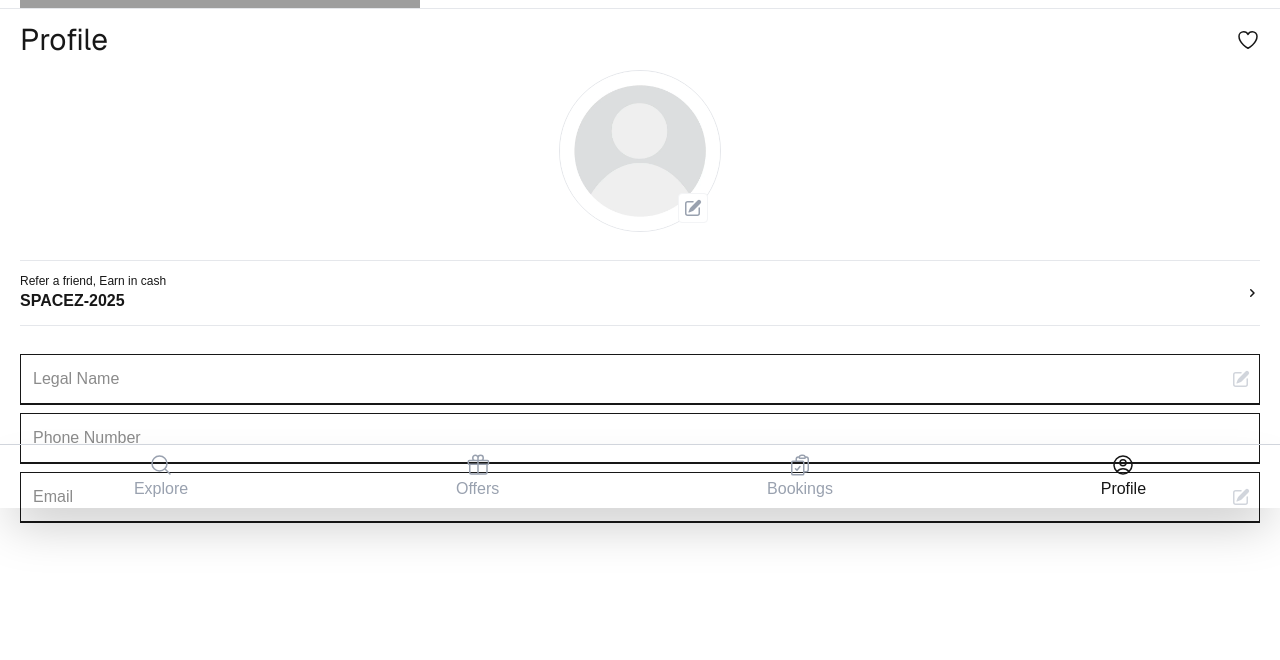
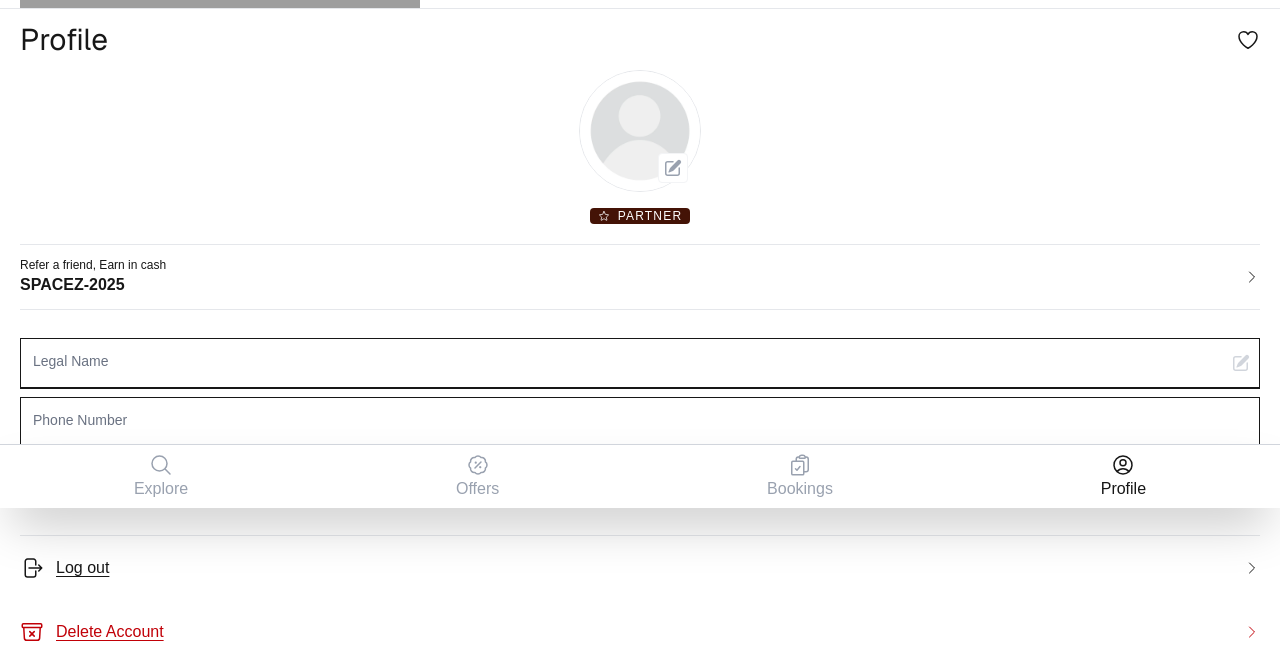
Before and after one commit to Karthikk7293/spacez-app, a Next.js app: page /profile in a window 1280 px wide. Shown: the part 292-952 px from the top of the page. Before the commit the page ends 823 px from the top, so only its background shows below. Built offline with nearby package versions, Linux system fonts and the light colour scheme; grey boxes are pictures that could not be loaded.

Commit message:
👌 IMPROVE: multiple updates

```diff
--- a/app/profile/layout.tsx
+++ b/app/profile/layout.tsx
@@ -8,9 +8,9 @@ export default function ProfileLayout({ children }: { children: React.ReactNode
     return (
         <div className=" min-h-screen">
             <Header />
-            <div className="">
+            <main className="">
                 {children}
-            </div>
+            </main>
             <Footer />
         </div>
     );
--- a/app/profile/page.tsx
+++ b/app/profile/page.tsx
@@ -1,6 +1,11 @@
 'use client'
 
-import InputBox from "@/components/ui/InputBox"
+import DeleteAccount from "@/components/ui/DeleteAccount"
+import LogoutButton from "@/components/ui/LogoutButton"
+import PartnerCard from "@/components/ui/PartnerCard"
+import ProfileCard from "@/components/ui/ProfileCard"
+import ProfileForm from "@/components/ui/ProfileForm"
+import { ChevronRightIcon } from "@heroicons/react/24/outline"
 import Image from "next/image"
 import { useState } from "react"
 
@@ -9,7 +14,7 @@ const ProfilePage = () => {
 
     return (
         <div className="">
-            <div className="px-5 ">
+            <div className="px-5 mb-24">
                 <div className="flex justify-between items-center  py-2 ">
                     <h2 className={`text-[30px] font-sans `} >
                         Profile
@@ -25,39 +30,22 @@ const ProfilePage = () => {
                     </span>
 
                 </div>
-                <div className="flex justify-center pb-7 ">
-                    <div className="border rounded-full border-gray-200 w-fit relative ">
-                        <Image width={160} height={160} alt="avatar" src={"/avatar.webp"} className="rounded-full" />
-                        <span className="absolute right-3 bottom-2 border rounded p-1 border-gray-100 bg-white text-gray-400">
-                            <svg xmlns="http://www.w3.org/2000/svg" viewBox="0 0 20 20" fill="currentColor" className="size-5">
-                                <path d="m5.433 13.917 1.262-3.155A4 4 0 0 1 7.58 9.42l6.92-6.918a2.121 2.121 0 0 1 3 3l-6.92 6.918c-.383.383-.84.685-1.343.886l-3.154 1.262a.5.5 0 0 1-.65-.65Z" />
-                                <path d="M3.5 5.75c0-.69.56-1.25 1.25-1.25H10A.75.75 0 0 0 10 3H4.75A2.75 2.75 0 0 0 2 5.75v9.5A2.75 2.75 0 0 0 4.75 18h9.5A2.75 2.75 0 0 0 17 15.25V10a.75.75 0 0 0-1.5 0v5.25c0 .69-.56 1.25-1.25 1.25h-9.5c-.69 0-1.25-.56-1.25-1.25v-9.5Z" />
-                            </svg>
-                        </span>
-
-
-                    </div>
-                </div>
+                <ProfileCard />
+                <PartnerCard />
                 <hr className="text-gray-200" />
                 <div className="py-3  flex justify-between items-center">
                     <div>
                         <p className="text-xs">Refer a friend, Earn in cash</p>
                         <p className="font-bold">SPACEZ-{new Date().getFullYear()}</p>
                     </div>
-                    <span>
-                        <svg xmlns="http://www.w3.org/2000/svg" viewBox="0 0 16 16" fill="currentColor" className="size-4">
-                            <path fillRule="evenodd" d="M6.22 4.22a.75.75 0 0 1 1.06 0l3.25 3.25a.75.75 0 0 1 0 1.06l-3.25 3.25a.75.75 0 0 1-1.06-1.06L8.94 8 6.22 5.28a.75.75 0 0 1 0-1.06Z" clipRule="evenodd" />
-                        </svg>
-
-                    </span>
+                    <ChevronRightIcon className="size-4" />
 
                 </div>
                 <hr className="text-gray-200" />
-                <div className="pt-5">
-                    <InputBox name={"email"} type={"text"} placeHolder={"Legal Name"} required={true} readOnly={false} isBlur={false} state="" showEdit={true} />
-                    <InputBox name={"mobile"} type={"text"} placeHolder={"Phone Number"} required={true} readOnly={false} isBlur={false} state="" showEdit={false} />
-                    <InputBox name={"email"} type={"email"} placeHolder={"Email"} required={true} readOnly={false} isBlur={false} state="" showEdit={true} />
-                </div>
+                <ProfileForm />
+                <hr className="text-gray-200" />
+                <LogoutButton />
+                <DeleteAccount />
             </div>
 
         </div>
--- /dev/null
+++ b/components/ui/DeleteAccount.tsx
@@ -0,0 +1,18 @@
+import { ArchiveBoxXMarkIcon, ChevronRightIcon } from '@heroicons/react/24/outline'
+import React from 'react'
+
+const DeleteAccount = () => {
+    return (
+        <div className=' flex justify-between items-center text-red-700 py-5'>
+            <div className="flex  items-center gap-3 ">
+                <span>
+                    <ArchiveBoxXMarkIcon className='size-6' />
+                </span>
+                <a href="" className='underline underline-offset-3  '>Delete Account</a>
+            </div>
+            <ChevronRightIcon className="size-4" />
+        </div>
+    )
+}
+
+export default DeleteAccount
--- a/components/ui/Footer.tsx
+++ b/components/ui/Footer.tsx
@@ -6,13 +6,13 @@ import { useState } from 'react'
 const Footer = () => {
     const [active, setActive] = useState(3)
     return (
-        <footer className="border-t border-gray-300 shadow-2xl fixed bottom-0 h-16 w-full">
+        <footer className="border-t border-gray-300 shadow-2xl fixed bottom-0 h-16 w-full bg-white">
             <div className="flex justify-around items-center  h-full">
                 {NAVBAR_ITEMS.map(({ name, Icon }, index) => (
-                    <div onClick={(() => setActive(index))} key={name} className={`flex flex-col  justify-center items-center ${active === index ? "" : "text-gray-400"}  `}>
+                    <button type='button' onClick={(() => setActive(index))} key={name} className={`flex flex-col  justify-center items-center ${active === index ? "" : "text-gray-400"}  `}>
                         <Icon className="size-6" />
                         <span>{name}</span>
-                    </div>
+                    </button>
                 ))}
             </div>
         </footer>
--- a/components/ui/InputBox.tsx
+++ b/components/ui/InputBox.tsx
@@ -1,4 +1,6 @@
 'use client'
+
+import { useState } from "react"
 
 interface InputBoxProps {
     type: string,
@@ -7,35 +9,31 @@ interface InputBoxProps {
     required: boolean,
     readOnly: boolean,
     state: string,
-    isBlur: boolean,
-    showEdit: boolean
+    showEdit: boolean,
 }
 
-const InputBox = ({ type, name, placeHolder, required, readOnly, state, showEdit }: InputBoxProps) => {
+const InputBox = ({ type, name, placeHolder, required, readOnly, showEdit, }: InputBoxProps) => {
 
-    // const [blur, setBlur]: [boolean, Dispatch<SetStateAction<boolean>>] = useState(false)
+    const [focus, setFocus] = useState("")
 
     const handleChange = (e: React.ChangeEvent<HTMLInputElement | HTMLTextAreaElement>) => {
         e.preventDefault()
 
     }
 
-    // const handleBlur = (status: boolean) => {
-    //     // setBlur(status)
-    // }
-
     return (
-        <div className="flex border items-center border-b-2 my-2">
+        <div className="flex border items-center border-b-2 my-2 relative">
+            <span className={` text-nowrap text-gray-500 top-3 left-3 absolute duration-150 ${focus === name ? "-translate-2 text-xs " : "translate-0 text-sm "} `}>{placeHolder}</span>
             <input
-                className=" w-full p-3 !border-transparent focus:outline-none "
+                className=" w-full px-3 pt-5 h-12 !border-transparent focus:outline-none "
                 type={type}
                 name={name}
-                placeholder={placeHolder}
                 required={required}
                 readOnly={readOnly}
-                value={state}
+                placeholder={focus === name ? placeHolder : ""}
+                onFocus={(() => setFocus(name))}
+                onBlur={(() => setFocus(name))}
                 onChange={((e) => handleChange(e))}
-
             />
             {showEdit && <span className=" px-2 ">
                 <svg xmlns="http://www.w3.org/2000/svg" viewBox="0 0 20 20" fill="currentColor" className="size-5 text-gray-300">
--- /dev/null
+++ b/components/ui/LogoutButton.tsx
@@ -0,0 +1,19 @@
+'use client'
+
+import { ArrowRightStartOnRectangleIcon, ChevronRightIcon } from '@heroicons/react/24/outline'
+
+const LogoutButton = () => {
+    return (
+        <div className=' flex justify-between items-center py-5'>
+            <div className="flex  items-center gap-3 ">
+                <span>
+                    <ArrowRightStartOnRectangleIcon className='size-6' />
+                </span>
+                <a href="" className='underline underline-offset-3 '>Log out</a>
+            </div>
+            <ChevronRightIcon className="size-4" />
+        </div>
+    )
+}
+
+export default LogoutButton
--- /dev/null
+++ b/components/ui/PartnerCard.tsx
@@ -0,0 +1,15 @@
+import { StarIcon } from '@heroicons/react/24/outline'
+import React from 'react'
+
+const PartnerCard = () => {
+    return (
+        <div className=' mb-5'>
+            <div className=" bg-orange-950 w-fit mx-auto text-white rounded-sm flex justify-center items-center px-2 gap-2">
+                <StarIcon className='size-3' />
+                <p className='uppercase text-xs  font-light  tracking-widest'>partner</p>
+            </div>
+        </div>
+    )
+}
+
+export default PartnerCard
--- a/components/ui/ProfileCard.tsx
+++ b/components/ui/ProfileCard.tsx
@@ -0,0 +1,20 @@
+import Image from 'next/image'
+import React from 'react'
+
+const ProfileCard = () => {
+    return (
+        <div className="flex justify-center pb-4 ">
+            <div className="border rounded-full border-gray-200 w-fit relative ">
+                <Image width={120} height={120} alt="avatar" src={"/avatar.webp"} className="rounded-full" />
+                <span className="absolute right-3 bottom-2 border rounded p-1 border-gray-100 bg-white text-gray-400">
+                    <svg xmlns="http://www.w3.org/2000/svg" viewBox="0 0 20 20" fill="currentColor" className="size-5">
+                        <path d="m5.433 13.917 1.262-3.155A4 4 0 0 1 7.58 9.42l6.92-6.918a2.121 2.121 0 0 1 3 3l-6.92 6.918c-.383.383-.84.685-1.343.886l-3.154 1.262a.5.5 0 0 1-.65-.65Z" />
+                        <path d="M3.5 5.75c0-.69.56-1.25 1.25-1.25H10A.75.75 0 0 0 10 3H4.75A2.75 2.75 0 0 0 2 5.75v9.5A2.75 2.75 0 0 0 4.75 18h9.5A2.75 2.75 0 0 0 17 15.25V10a.75.75 0 0 0-1.5 0v5.25c0 .69-.56 1.25-1.25 1.25h-9.5c-.69 0-1.25-.56-1.25-1.25v-9.5Z" />
+                    </svg>
+                </span>
+            </div>
+        </div>
+    )
+}
+
+export default ProfileCard
--- a/components/ui/ProfileForm.tsx
+++ b/components/ui/ProfileForm.tsx
@@ -1,8 +1,15 @@
 'use client'
 
+import InputBox from "./InputBox"
+
 const ProfileForm = () => {
+
     return (
-        <div>ProfileForm</div>
+        <div className="py-5">
+            <InputBox name={"name"} type={"text"} placeHolder={"Legal Name"} required={true} readOnly={false} state="" showEdit={true} />
+            <InputBox name={"mobile"} type={"text"} placeHolder={"Phone Number"} required={true} readOnly={false} state="" showEdit={false} />
+            <InputBox name={"email"} type={"email"} placeHolder={"Email"} required={true} readOnly={false} state="" showEdit={true} />
+        </div>
     )
 }
 
--- a/lib/constants.ts
+++ b/lib/constants.ts
@@ -1,8 +1,8 @@
 import {
     MagnifyingGlassIcon,
-    GiftIcon,
     ClipboardDocumentCheckIcon,
     UserCircleIcon,
+    PercentBadgeIcon,
 } from "@heroicons/react/24/outline";
 
 export const NAVBAR_ITEMS = [
@@ -12,7 +12,7 @@ export const NAVBAR_ITEMS = [
     },
     {
         name: "Offers",
-        Icon: GiftIcon,
+        Icon: PercentBadgeIcon,
     },
     {
         name: "Bookings",
```
